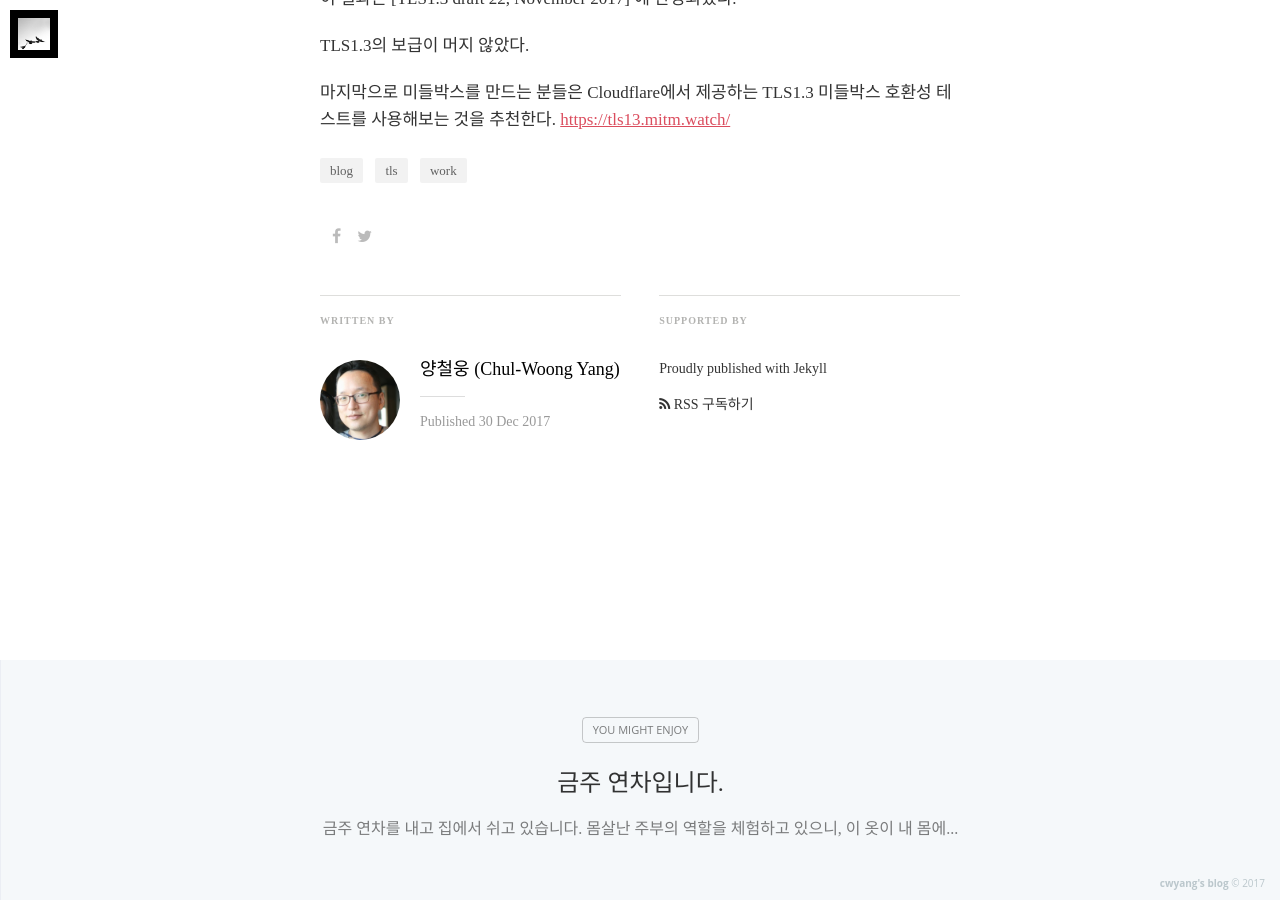
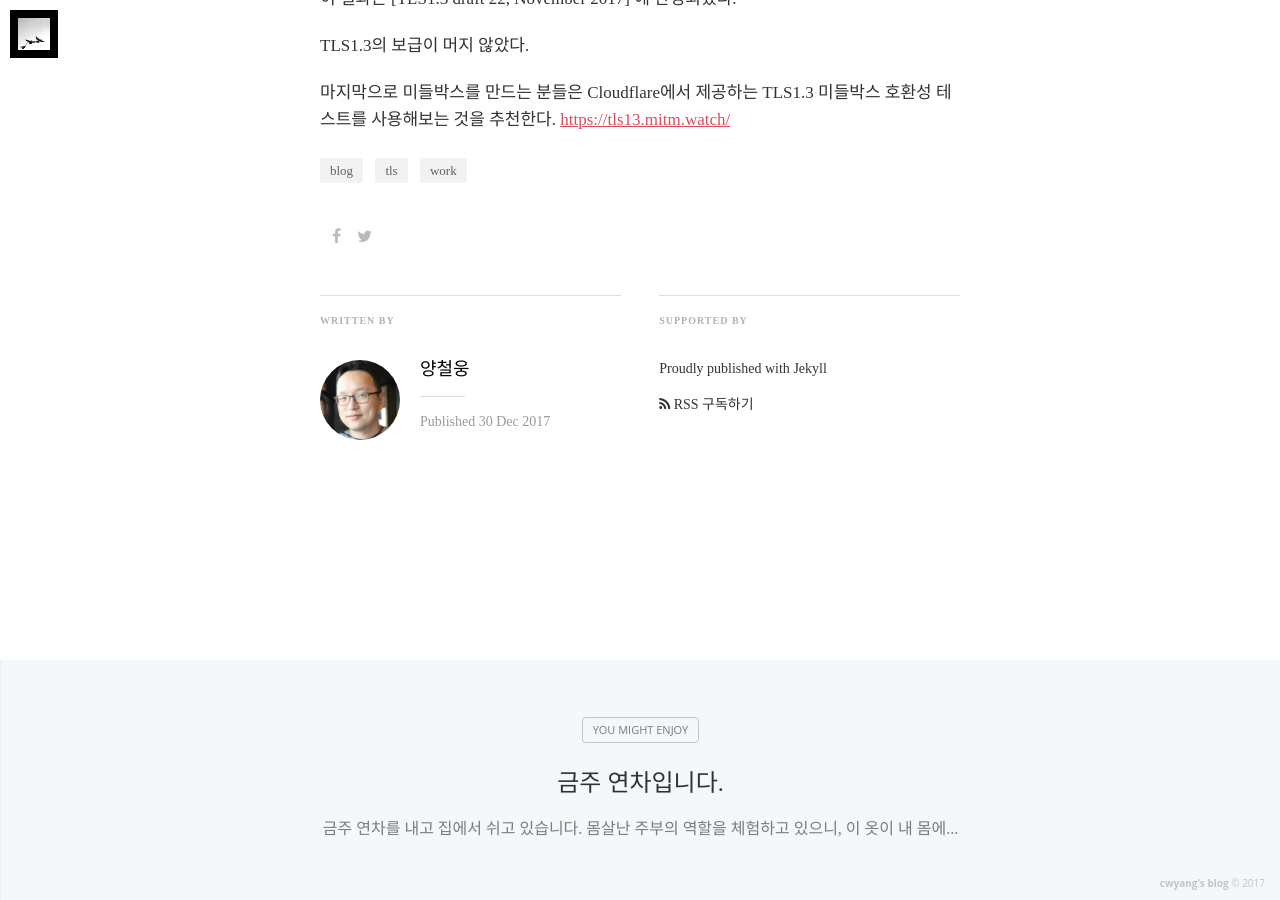
Before and after one commit to cwyang/cwyang.github.io, a Jekyll site: the page built from _posts/2017-12-30-why-tls-1-3-isnt-in-browsers.markdown, in a window 1280 px wide and 900 px high, scrolled down 2322 px. Built offline with Jekyll 4.4.1, drawn with Linux system fonts in a browser that asks for light colours; nearby versions of some CDN libraries; some web fonts are replaced; some of the changed lines change nothing that is shown.

Commit message:
English name goes to bio

```diff
--- a/_config.yml
+++ b/_config.yml
@@ -29,7 +29,8 @@
 logo: "/assets/images/logo.jpg"
 cover: "/assets/images/background_image.jpg"
 name: 'cwyang'
-author: '양철웅 (Chul-Woong Yang)'
+author: '양철웅'
+bio: 'Chul-Woong Yang'
 author_image: "/assets/images/author.jpg"
 
 twitter_handle: '@cwyang'
```
